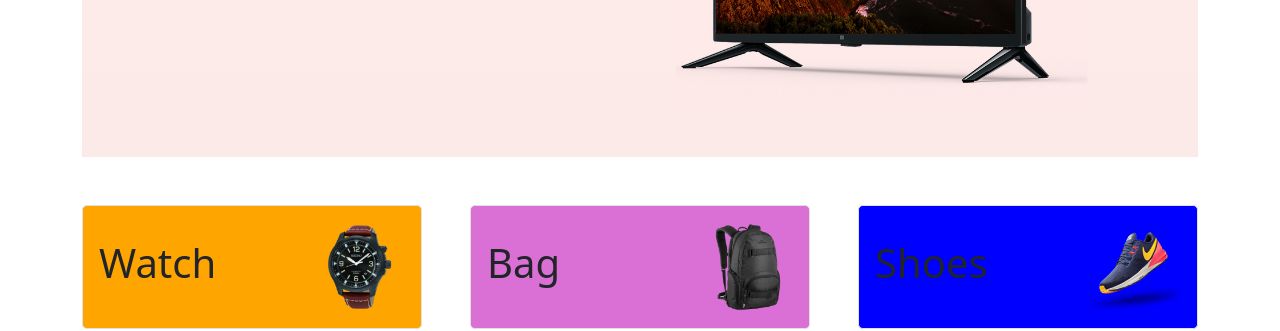
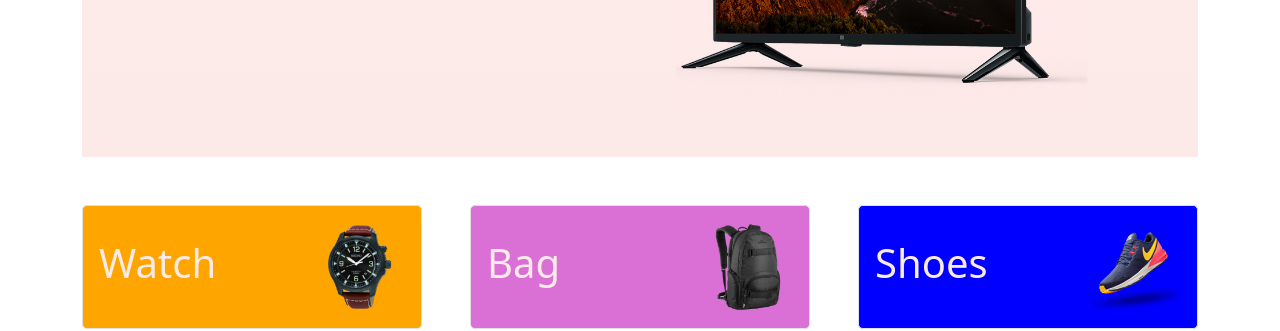
Before and after one commit to salam-uix/panda-ecommerce, a plain HTML site: page index.html in a window 1280 px wide. Shown: the part 491-822 px from the top of the page. Drawn offline with nearby package versions, Linux system fonts and the light colour scheme.

Commit message:
color modification

```diff
--- a/css/style.css
+++ b/css/style.css
@@ -19,3 +19,6 @@
 .panda-slider-margin{
     margin-top: 7rem;
 }
+.panda-text-color{
+    color: #fceae8;
+}
--- a/index.html
+++ b/index.html
@@ -101,19 +101,19 @@
           <div class="row g-5">
             <div class="col-lg-4">
               <div class="p-3 border panda-orange-bg d-flex align-items-center justify-content-between rounded-3">
-                <h1>Watch</h1>
+                <h1 class="panda-text-color">Watch</h1>
                 <img src="./images/categories/watch.png" alt=""  height="90">
               </div>
             </div>
             <div class="col-lg-4">
               <div class="p-3 border panda-orchid-bg d-flex align-items-center justify-content-between rounded-3">
-                <h1>Bag</h1>
+                <h1 class="panda-text-color">Bag</h1>
                 <img src="./images/categories/bag.png" alt="" height="90">
               </div>
             </div>
             <div class="col-lg-4">
               <div class="p-3 border panda-blue-bg d-flex align-items-center justify-content-between rounded-3">
-                <h1>Shoes</h1>
+                <h1 class="panda-text-color">Shoes</h1>
                 <img src="./images/categories/shoes.png" alt="" height="90">
               </div>
             </div>
```
